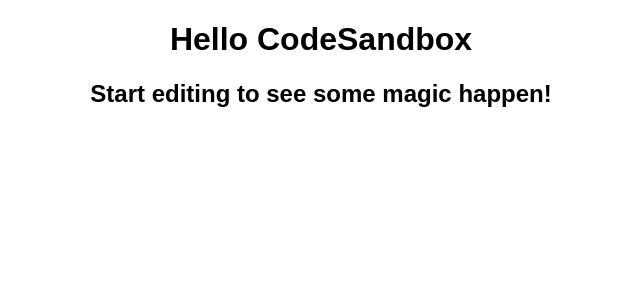
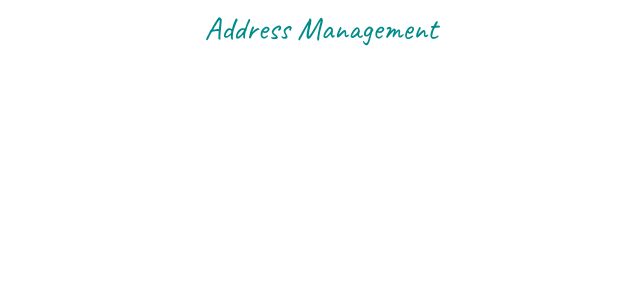
Before and after one commit to SK02K1/address-management, a React (Create React App) app: page / in a window 1280 px wide. Shown: the top 300 px of the page, without its empty margins (319-959 px from the left). Built offline with nearby package versions, Linux system fonts and the light colour scheme.

Commit message:
add: navbar component

```diff
--- a/src/App.js
+++ b/src/App.js
@@ -1,10 +1,10 @@
+import { Navbar } from "./components/Navbar";
 import "./styles.css";
 
 export default function App() {
   return (
     <div className="App">
-      <h1>Hello CodeSandbox</h1>
-      <h2>Start editing to see some magic happen!</h2>
+      <Navbar />
     </div>
   );
 }
--- /dev/null
+++ b/src/components/Navbar.jsx
@@ -0,0 +1,7 @@
+export const Navbar = () => {
+  return (
+    <nav className="navbar">
+      <div className="logo">Address Management</div>
+    </nav>
+  );
+};
--- a/src/styles.css
+++ b/src/styles.css
@@ -1,4 +1,12 @@
+@import url("https://fonts.googleapis.com/css2?family=Caveat:wght@400;500;600;700&display=swap");
+
 .App {
   font-family: sans-serif;
   text-align: center;
 }
+
+.logo {
+  font-family: "Caveat", cursive;
+  font-size: 2rem;
+  color: darkcyan;
+}
```
Also changed, not shown: package.json (+9 -4 lines).
